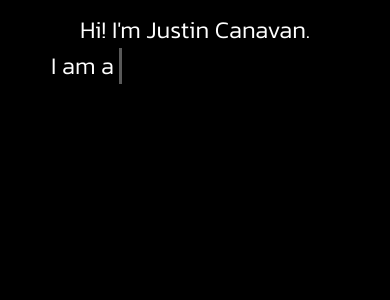
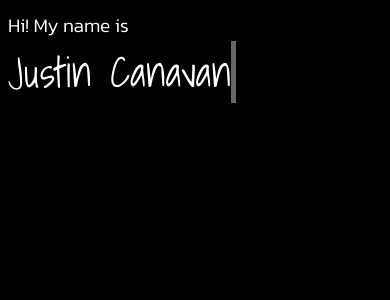
Before and after one commit to justincanavandev/vite-portfolio, a React (Vite) app in the folder vite-portfolio/: page / in a window 390 px wide. Shown: the top 300 px of the page. Built offline with nearby package versions, Linux system fonts and the light colour scheme.

Commit message:
completed refactor of first page animations. need to adjust sizing a bit better next

```diff
--- a/vite-portfolio/index.html
+++ b/vite-portfolio/index.html
@@ -2,10 +2,9 @@
 <html lang="en">
   <head>
     <meta charset="UTF-8" />
-    <link rel="icon" type="image/svg+xml" href="/vite.svg" />
     <link rel="preconnect" href="https://fonts.googleapis.com">
     <link rel="preconnect" href="https://fonts.gstatic.com" crossorigin>
-    <link href="https://fonts.googleapis.com/css2?family=Anton&family=Kanit:wght@200;300&family=Montserrat:wght@500&family=Oswald:wght@300&display=swap" rel="stylesheet">
+    <link href="https://fonts.googleapis.com/css2?family=Anton&family=Kanit:wght@200;300&family=Montserrat:wght@500&family=Oswald:wght@300&family=Shadows+Into+Light&display=swap" rel="stylesheet">
     <meta name="viewport" content="width=device-width, initial-scale=1.0" />
     <title>Vite + React + TS</title>
   </head>
--- a/vite-portfolio/src/animation.css
+++ b/vite-portfolio/src/animation.css
@@ -9,20 +9,43 @@
   --photoFade: calc(var(--hiType) + var(--imJC) + var(--typeWriterSpeed));
   --typeWriterSpeed: 1.5s;
   --typeWriterChars: 23;
-  --iAmA: .5s;
+
+  --myNameIsChars: 10;
+  --myNameIsType: 0.75s;
+  --myNameIsLength: calc(
+    var(--start) + var(--hiType) + var(--myNameIsType) + 2.2s
+  );
+  --justinCanavanType: 1.5s;
+  --justinCanavanChars: 14;
+  --justinCanavanLength: calc(
+    var(--myNameIsLength) + var(--justinCanavanType) + 0.8s
+  );
+/*
+  --justinCanavanLength: 0s; */
+
+  --iAmA: 0.5s;
+  --frontEndDeveloperStart: calc(
+    var(--iAmA) + var(--justinCanavanLength) + 0.25s
+  );
+  /* --frontEndDeveloperStart: 1s; */
   --dynamicText: 2s;
-  --frontEndDeveloperStart: calc(var(--iAmA) + var(--start) + var(--anim1Length) + .2s);
+  --frontEndDeveloperLength: calc(
+    var(--frontEndDeveloperStart) + var(--frontEndDevSpeed)
+  );
+
   --frontEndDeveloper: calc(var(--iAmA) + var(--start) + var(--anim1Length));
   --frontEndDeveloperLetters: 19;
   --frontEndDevSpeed: 2s;
   --anim1Length: 4.25s;
-  --imJC: 2s;
-  --hiType: .5s;
-  --blinkSpeed: .75s;
-  --toColor: .375s;
+  --imJC: 1.5s;
+  --hiType: 0.5s;
+  --blinkSpeed: 0.75s;
+  --toColor: 0.375s;
   --blinkSteps: 20;
-  --start: .3s;
-  --header: calc(var(--start) + var(--typeWriterSpeed) + var(--hiType) + var(--imJC));
+  --start: 0.3s;
+  --header: calc(
+    var(--start) + var(--typeWriterSpeed) + var(--hiType) + var(--imJC)
+  );
 }
 
 ul {
@@ -39,22 +62,24 @@ ul {
 .hi::before {
   background: black; /* Changed from white to black */
   animation: typewriter var(--hiType) steps(4) var(--start) forwards,
-             to-black .1s ease 1s forwards; /* Changed to-black from to-white */
+    to-black 0.1s ease 1s forwards; /* Changed to-black from to-white */
 }
 
 .hi::after {
-  width: .125em;
+  width: 0.125em;
   background: white; /* Changed from black to white */
   animation: typewriter var(--hiType) steps(4) var(--start) forwards,
     blinking var(--blinkSpeed) steps(var(--blinkSteps)) infinite,
-             to-black var(--toColor) ease calc(var(--hiType) + .7s) forwards; /* Changed to-black from to-white */
+    to-black var(--toColor) ease calc(var(--hiType) + 0.7s) forwards; /* Changed to-black from to-white */
 }
 
 h2 span.hi::before,
 h2 span.hi::after,
-h2 span.im-justin-canavan::before,
-h2 span.im-justin-canavan::after {
-  content: '';
+h2 span.my-name-is::before,
+h2 span.my-name-is::after,
+.justin-canavan::before,
+.justin-canavan::after {
+  content: "";
   position: absolute;
   top: 0;
   right: 0;
@@ -62,69 +87,100 @@ h2 span.im-justin-canavan::after {
   left: 0;
 }
 
-h2 span.im-justin-canavan {
+h2 span.my-name-is,
+.justin-canavan {
   position: relative;
   width: max-content;
-  text-align: center !important;
 }
 
-h2 span.im-justin-canavan::before {
-  background: black; /* Changed from white to black */
-  animation: typewriter var(--typeWriterSpeed) steps(var(--typeWriterChars)) var(--imJC) forwards;
+h2 span.my-name-is::before {
+  background: black;
+  animation: typewriter var(--myNameIsType) steps(var(--myNameIsChars))
+    var(--imJC) forwards;
 }
 
-.im-justin-canavan::after {
-  width: .125em;
-  background: black; /* Changed from black to white */
-  animation:
-    typewriter var(--typeWriterSpeed) steps(var(--typeWriterChars)) var(--imJC) forwards,
+.my-name-is::after {
+  width: 0.125em;
+  background: black;
+  animation: typewriter var(--myNameIsType) steps(var(--myNameIsChars))
+      var(--imJC) forwards,
     to-white var(--toColor) ease calc(var(--hiType) + var(--start)) forwards,
     blinking var(--blinkSpeed) steps(var(--blinkSteps)) infinite,
-    to-black .3s ease calc(4s - .1s) forwards;
+    to-black 0.3s ease calc(3.3s) forwards;
 }
 
-.wrapper .dynamic-text {
-  overflow: hidden;
+.justin-canavan::before {
+  background: black;
+  animation: typewriter var(--justinCanavanType)
+    steps(var(--justinCanavanChars)) calc(var(--myNameIsLength)) forwards;
 }
 
-.i-am-a::before {
-  background: black; /* Changed from white to black */
-  animation: typewriter var(--iAmA) steps(7) calc(var(--anim1Length) + .5s) forwards;
+.justin-canavan::after {
+  width: 0.125em;
+  background: black;
+  animation: typewriter var(--justinCanavanType)
+      steps(var(--justinCanavanChars)) calc(var(--myNameIsLength)) forwards,
+    to-white var(--toColor) ease calc(var(--myNameIsLength) - 0.5s) forwards,
+    to-transparent var(--toColor) ease
+      calc(
+        var(--myNameIsLength) + var(--justinCanavanType) + 0.25s +
+          var(--toColor)
+      )
+      forwards,
+    blinking var(--blinkSpeed) steps(var(--blinkSteps)) infinite;
+  /* to-black .3s ease calc(4s - .1s) forwards; */
 }
 
-span.i-am-a::after {
-  width: .125em !important;
-  background: black; /* Changed from black to white */
-  animation:
-    typewriter var(--iAmA) steps(7) calc(var(--anim1Length) + .5s) forwards,
-    to-white var(--toColor) ease var(--anim1Length) forwards,
-    to-black var(--toColor) ease calc(var(--anim1Length) + 1s + var(--toColor)) forwards,
+/* .wrapper .dynamic-text {
+  overflow: hidden;
+} */
+
+.i-am-a::before {
+  background: black;
+  animation: typewriter var(--iAmA) steps(7)
+    calc(var(--justinCanavanLength) + 0.5s) forwards, to-transparent .1s calc(var(--justinCanavanLength) + var(--iAmA) + .5s) forwards;
+}
+
+.i-am-a::after {
+  width: 0.125em !important;
+  background: black;
+  animation: typewriter var(--iAmA) steps(7)
+      calc(var(--justinCanavanLength) + 0.5s) forwards,
+    to-white var(--toColor) ease var(--justinCanavanLength) forwards,
+    to-transparent var(--toColor) ease
+      calc(var(--justinCanavanLength) + 1s + var(--toColor)) forwards,
     blinking var(--blinkSpeed) steps(var(--typeWriterChars)) infinite;
 }
 
 .i-am-a::before,
+/* .dynamic-text li span::before,
+.dynamic-text li span::after  */
+{
+  content: "";
+  position: absolute;
+  left: 0;
+  height: 100%;
+  width: 100%;
+}
+
 .dynamic-text li span::before,
 .dynamic-text li span::after {
-  content: '';
+  content: "";
   position: absolute;
   left: 0;
-  height: 120%;
+  top: 0;
+  right: 0;
+  bottom: 0;
+  left: 0;
+  height: 100%;
   width: 100%;
 }
 
 .i-am-a::after {
-  content: '';
+  content: "";
   position: absolute;
   left: 0;
-  height: 120%;
-}
-
-.dynamic-text li {
-  /* list-style: none;
-  position: relative;
-  top: 0; */
-  /* white-space: nowrap; */
-  /* overflow: hidden; */
+  height: 100%;
 }
 
 .word-1,
@@ -132,32 +188,44 @@ span.i-am-a::after {
 .word-3,
 .word-4 {
   position: relative;
+
   width: max-content;
 }
 
 .dynamic-text.word-1::before {
-  background: black; /* Changed from white to black */
-  animation: typing var(--frontEndDevSpeed) steps(var(--frontEndDeveloperLetters)) calc(var(--frontEndDeveloperStart) + 1s) forwards;
+  background: black;
+  animation: typewriter var(--frontEndDevSpeed)
+      steps(var(--frontEndDeveloperLetters))
+      calc(var(--frontEndDeveloperStart) + 1s) forwards,
+    to-transparent 0.1s calc(var(--frontEndDeveloperLength) + 1s) forwards;
   animation-iteration-count: 1;
 }
 
 .dynamic-text.word-1::after {
-  width: .125em;
-  background: black; /* Changed from black to white */
-  animation: typewriter var(--frontEndDevSpeed) steps(var(--frontEndDeveloperLetters)) calc(var(--frontEndDeveloperStart) + 1s) 1 forwards,
+  width: 0.125em;
+  background: black;
+  animation: typewriter var(--frontEndDevSpeed)
+      steps(var(--frontEndDeveloperLetters))
+      calc(var(--frontEndDeveloperStart) + 1s) 1 forwards,
     blinking-dynamic var(--blinkSpeed) steps(var(--typeWriterChars)) infinite,
-             to-white var(--toColor) ease calc(var(--frontEndDeveloperStart)) forwards,
-             to-black var(--toColor) ease calc(var(--frontEndDeveloperStart) + var(--frontEndDevSpeed) + var(--toColor) + 1.4s) forwards;
+    to-white var(--toColor) ease calc(var(--frontEndDeveloperStart) + 0.25s)
+      forwards,
+    to-transparent var(--toColor) ease
+      calc(
+        var(--frontEndDeveloperStart) + var(--frontEndDevSpeed) + var(--toColor) +
+          1.4s
+      )
+      forwards;
 }
 
-  .dynamic-text li span.word-2::before {
+/* .dynamic-text li span.word-2::before {
   background: black;
   animation: typing 2s steps(21) calc(var(--dynamicText) + 8s) forwards;
   animation-iteration-count: 1;
 }
 
 .dynamic-text.word-2::after {
-    width: .125em;
+  width: 0.125em;
   background: black;
   animation: typing 2s steps(21) calc(var(--dynamicText) + 8s) 1 forwards,
     blinking-dynamic var(--blinkSpeed) steps(10) infinite,
@@ -172,12 +240,12 @@ span.i-am-a::after {
 }
 
 .dynamic-text.word-3::after {
-    width: .125em;
+  width: 0.125em;
   background: white;
   animation: typing 1s steps(8) calc(var(--dynamicText) + 7s) 1 forwards,
     blinking-dynamic var(--blinkSpeed) steps(10) infinite,
     to-black 1s ease calc(var(--dynamicText) + 6.5s) forwards,
-    to-white .3s ease calc(var(--dynamicText) + 8.5s) forwards;
+    to-white 0.3s ease calc(var(--dynamicText) + 8.5s) forwards;
 }
 
 .dynamic-text li span.word-4::before {
@@ -187,30 +255,28 @@ span.i-am-a::after {
 }
 
 .dynamic-text.word-4::after {
-    width: .125em;
+  width: 0.125em;
   background: white;
   animation: typing 2s steps(18) calc(var(--dynamicText) + 9s) 1 forwards,
     to-black 1s ease calc(var(--dynamicText) + 8.5s) forwards,
     blinking-dynamic var(--blinkSpeed) steps(10) infinite,
-    to-white .5s ease calc(var(--dynamicText) + 11.4s) forwards;
-  }
+    to-white 0.5s ease calc(var(--dynamicText) + 11.4s) forwards;
+} */
 
 @keyframes typewriter {
-
   to {
     left: 100%;
   }
 }
 
+
 @keyframes select-bubble-width {
-
   to {
     left: 100%;
   }
 }
 
 @keyframes blinking {
-
   0% {
     opacity: 1;
   }
@@ -221,8 +287,6 @@ span.i-am-a::after {
     opacity: 1;
   }
 }
-
-
 
 @keyframes blinking-dynamic {
   0% {
@@ -239,7 +303,7 @@ span.i-am-a::after {
 @keyframes planet-ring-gradient {
   to {
     background: linear-gradient(#2adfc3, #1f8e7d, #163e3f);
-        opacity: .8;
+    opacity: 0.8;
   }
 }
 
@@ -247,8 +311,9 @@ span.i-am-a::after {
   to {
     /* background: linear-gradient(#2bf1d3, #249e8c, #072521); */
     background: linear-gradient(#7df9e7, #177d6e, #0a332d);
-        box-shadow: 0px 5px 10px rgba(100, 255, 255, 0.45), 0px -5px 5px rgba(100, 255, 255, 0.5);
-        opacity: .8;
+    box-shadow: 0px 5px 10px rgba(100, 255, 255, 0.45),
+      0px -5px 5px rgba(100, 255, 255, 0.5);
+    opacity: 0.8;
   }
 }
 
@@ -279,7 +344,7 @@ span.i-am-a::after {
 @keyframes fadeIn {
   to {
     opacity: 1;
-          transform: rotateX('360')
+    transform: rotateX("360");
   }
 }
 @keyframes slide {
@@ -288,7 +353,6 @@ span.i-am-a::after {
     top: -94.85px;
   }
 }
-
 
 @keyframes typing {
   100% {
--- a/vite-portfolio/src/homepage.css
+++ b/vite-portfolio/src/homepage.css
@@ -10,7 +10,7 @@
   );
   --pickABubbleTyping: 1.5s;
 
-  --pickABubbleStart: 13s;
+  --pickABubbleStart: 9s;
   /* --pickABubbleStart: 0s; */
 
   --pickABubbleToWhite: calc(var(--pickABubbleStart) + 3s);
@@ -81,12 +81,18 @@
   animation: planet-gradient 0.3s ease calc(var(--fadeBubbleIn) + 1s) forwards;
 }
 
-.select-bubble {
+/* .select-bubble {
   animation: bubble-box-shadow var(--clickBubbleTyping) ease
-    calc(var(--pickABubbleStart) + 0.5s) forwards, text-white var(--clickBubbleTyping) ease
+    calc(var(--pickABubbleStart) + var(--clickBubbleTyping)) forwards, text-white var(--clickBubbleTyping) ease
     calc(var(--pickABubbleStart)) forwards;
+} */
+
+.front-end-dev {
+  animation: bubble-box-shadow var(--clickBubbleTyping) ease
+    calc(var(--frontEndDeveloperLength)) forwards, text-white var(--clickBubbleTyping) ease
+    calc(var(--frontEndDeveloperLength)) forwards, front-end-padding var(--clickBubbleTyping) ease
+    calc(var(--frontEndDeveloperLength)) forwards;
 }
-
 .bubble-text {
   animation: text-white 0.3s ease var(--fadeBubbleIn) forwards;
 }
@@ -180,6 +186,17 @@
   animation: right-to-left-2xl 1.5s ease var(--fadeBubbleIn) forwards;
 } */
 
+@keyframes front-end-padding {
+  0% {
+    padding-left: 0;
+    padding-right: 0;
+  }
+  100% {
+    padding-left: .5rem;
+    padding-right: .5rem;
+  }
+}
+
 @keyframes bubble-box-shadow {
   0% {
     box-shadow: 0 0 0 black;
--- a/vite-portfolio/src/pages/HomePage/HomePage.tsx
+++ b/vite-portfolio/src/pages/HomePage/HomePage.tsx
@@ -125,48 +125,53 @@ function HomePage() {
 
   return (
     <>
-      <div className="flex flex-col justify-between py-3 font-kanit text-[1.5rem] xs:text-[1.8rem] sm:text-[2.1rem] md:text-[2.1rem] lg:text-[2.2rem] text-white bg-black min-h-screen">
-        <div className="flex flex-col justify-around h-[15%]">
-          <div className="flex justify-center">
+      <div className="flex flex-col justify-between py-3 font-kanit text-[1.2rem] xs:text-[1.8rem] sm:text-[2.1rem] md:text-[2.1rem] lg:text-[2.2rem] text-white bg-black min-h-screen">
+
+        <div className="flex flex-col">
+          <div className="flex flex-col pl-2 justify-center">
             <h2 className="">
               <span className="hi">Hi!&nbsp;</span>
-              <span className="im-justin-canavan pl-[.02rem]">
-                I'm Justin Canavan.
-              </span>
+              <span className="my-name-is pl-[.02rem]">My name is</span>
             </h2>
+            <span className="justin-canavan font-shadows text-[2.6rem]">Justin Canavan</span>
           </div>
 
-          <div className="flex justify-center">
-            <ul className="overflow-hidden dynamic-text">
-              <li className="mx-2" ref={dynamicTextRef}>
+
+        </div>
+        <div className="flex overflow-x-hidden overflow-y-hidden px-2 py-6 justify-center text-[1.4rem]">
+            <ul className="dynamic-text">
+              <li className="mx-2 flex" ref={dynamicTextRef}>
                 <span className="text-white i-am-a relative">I am a&nbsp;</span>
-                <span className="dynamic-text text-teal word-1">
-                  Front-End Developer
+                {/* <div className=""> */}
+                <span className="front-end-dev rounded-md">
+                  <span className="dynamic-text word-1">
+                    Front-End Developer
+                  </span>
                 </span>
+                {/* </div> */}
               </li>
-              <li className="flex">
+              {/* <li className="flex">
                 <span className="text-white dynamic-text word-2 mx-auto">
                   I create <span className="multicolor-text">experiences!</span>
                 </span>
-              </li>
+              </li> */}
             </ul>
           </div>
-        </div>
 
         {/* select a planet */}
 
-        <div className="relative flex justify-center">
+        {/* <div className="relative flex justify-center">
           <span
             className="font-montserrat rounded-md select-bubble px-2 font-bold mx-auto text-transparent uppercase"
             // style={{ boxShadow: boxShadowClass }}
           >
             <span className="pick-a-bubble">Select a planet</span>
           </span>
-        </div>
+        </div> */}
 
         {/* bubbles */}
 
-        <div className="flex justify-evenly text-[1.25rem] sm:text-[1.6rem] lg:text-[1.75rem] flex-wrap">
+        <div className="flex justify-evenly text-[1.1rem] sm:text-[1.6rem] lg:text-[1.75rem] flex-wrap">
           {bubbles?.map((bubble, index) => (
             <Link
               key={index}
@@ -179,10 +184,10 @@ function HomePage() {
                     screenWidth >= 475 ? "" : ""
                   }  ${bubbleAnimation(
                     index
-                  )} w-28 h-24 sm:w-36 sm:h-32 lg:w-44 lg:h-40 text-center relative text-white`}
+                  )} w-24 h-20 sm:w-36 sm:h-32 lg:w-44 lg:h-40 text-center relative text-white`}
                 ></div>
                 <p
-                  className={`absolute top-[1.85rem] sm:top-[2.6rem] lg:top-[3.5rem] ${bubbleTextAnimation(
+                  className={`absolute top-[1.55rem] sm:top-[2.6rem] lg:top-[3.5rem] ${bubbleTextAnimation(
                     index
                   )} text-transparent
                 ${bubble.leftClass} ${bubble.leftSm} ${bubble.leftLg}
--- a/vite-portfolio/src/pages/HomePage/HomePagePage.tsx
+++ b/vite-portfolio/src/pages/HomePage/HomePagePage.tsx
@@ -8,9 +8,9 @@ export default function HomePagePage() {
   const { screenWidth } = useContext(GlobalContext)
 
   const bubbles: Bubble[] = [
-    { title: "About Me", leftClass: "left-[.8rem]", mtClass:"mt-10", leftSm: "sm:left-[1.15rem]", leftLg: "lg:left-[1.9rem]" },
-    { title: "Projects", leftClass: "left-[1.45rem]", mtClass:"mt-10", leftSm: "sm:left-[1.85rem]", leftLg: "lg:left-[2.5rem]" },
-    { title: "Contact", leftClass: "left-[1.35rem]", mtClass:"mt-3", leftSm: "sm:left-[1.85rem]", leftLg: "lg:left-[2.6rem]" },
+    { title: "About Me", leftClass: "left-[.75rem]", mtClass:"mt-10", leftSm: "sm:left-[1.15rem]", leftLg: "lg:left-[1.9rem]" },
+    { title: "Projects", leftClass: "left-[1.35rem]", mtClass:"mt-10", leftSm: "sm:left-[1.85rem]", leftLg: "lg:left-[2.5rem]" },
+    { title: "Contact", leftClass: "left-[1.2rem]", mtClass:"mt-3", leftSm: "sm:left-[1.85rem]", leftLg: "lg:left-[2.6rem]" },
   ]
 
   const [boxShadowClass, setBoxShadowClass] = useState<string>("")
--- a/vite-portfolio/tailwind.config.js
+++ b/vite-portfolio/tailwind.config.js
@@ -24,7 +24,8 @@ export default {
         oswald: ["Oswald", "sans"],
         kanit: ["Kanit", "sans"],
         anton: ["Anton", "sans"],
-        montserrat: ["Montserrat", "sans"]
+        montserrat: ["Montserrat", "sans"],
+        shadows: ["Shadows Into Light", "sans"]
       },
       fontWeight: {
         thin: '100',
```
Lines whose indentation alone changed are shown as unchanged.
